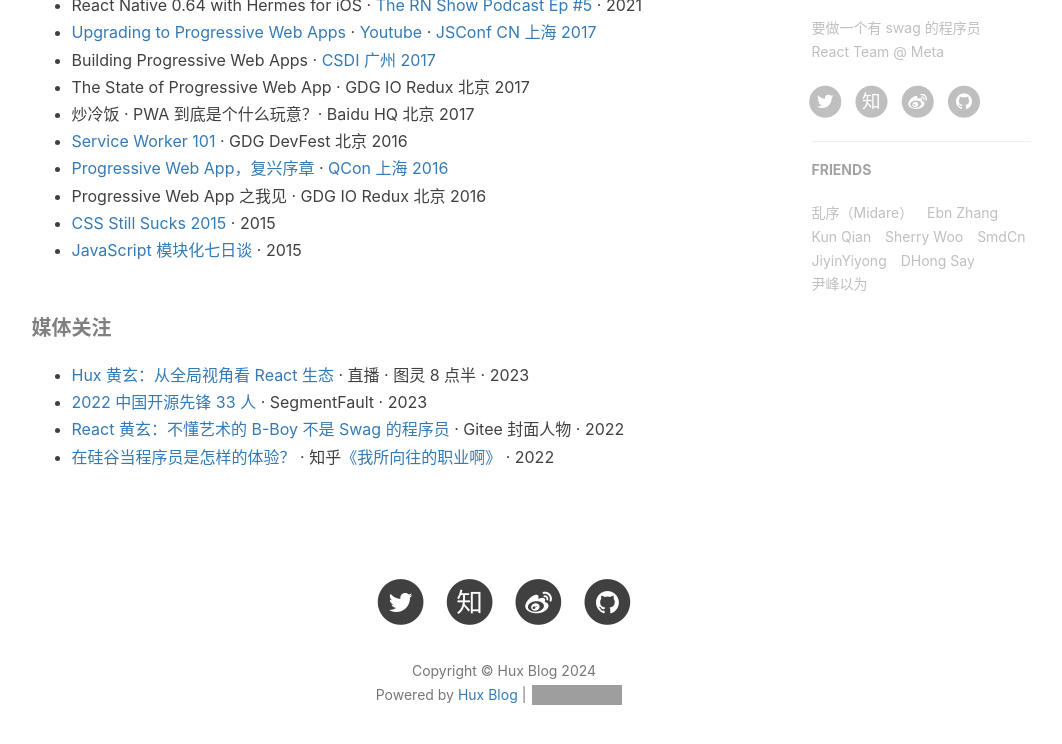
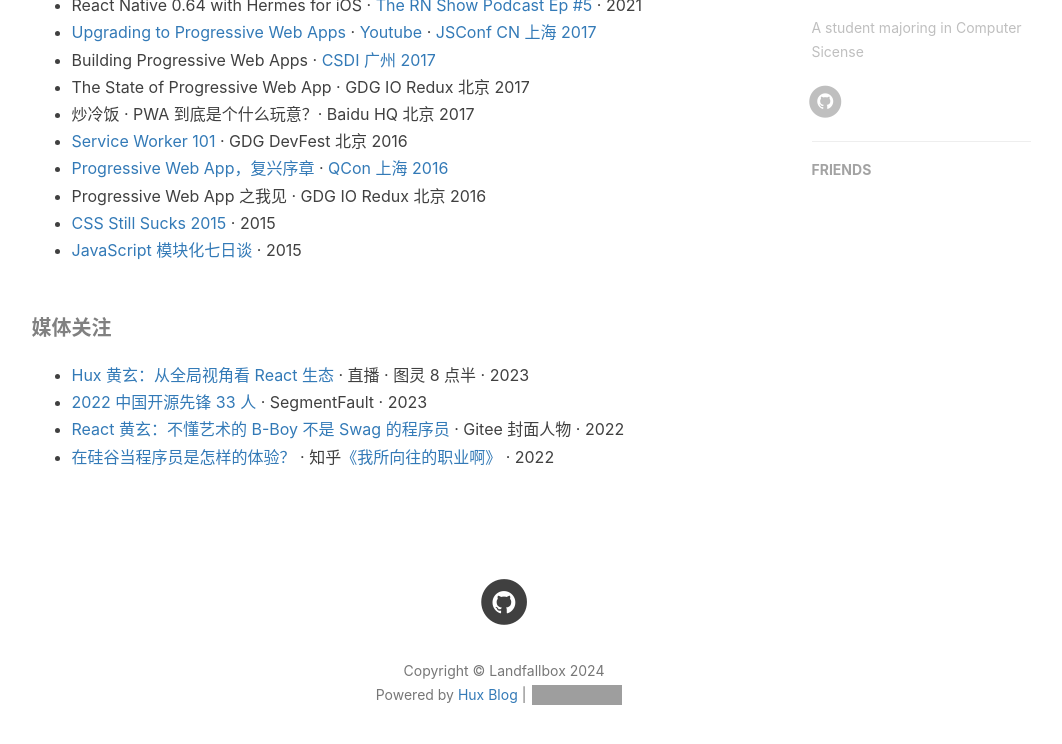
Before and after one commit to landfallbox/landfallbox, a Jekyll site: the page built from about.html, in a window 1280 px wide and 1400 px high, scrolled down 429 px, cut to the strip 601-1345 px from the top of the window. Shown: the whole strip, without its empty margins (136-1198 px from the left). Built offline with Jekyll 4.4.1, drawn with Linux system fonts in a browser that asks for light colours; nearby versions of some CDN libraries; comment, search, counter and statistics services are not loaded; grey boxes are pictures that could not be loaded.

Commit message:
Update _config.yml

```diff
--- a/_config.yml
+++ b/_config.yml
@@ -1,11 +1,11 @@
 # Site settings
-title: Hux Blog
-SEOTitle: 黄玄的博客 | Hux Blog
+title: Landfallbox
+SEOTitle: Personal Website of Landfallbox
 header-img: img/home-bg.jpg
-email: huxpro@gmail.com
-description: "这里是 @Hux黄玄 的个人博客，与你一起发现更大的世界 | 要做一个有 swag 的程序员"
-keyword: "黄玄, Hux黄玄, Hux, 鬼栈, huxpro, @huxpro, 黄玄的博客, Hux Blog, 博客, 个人网站, 互联网, Web, JavaScript, React, React Native, 前端, 设计"
-url: "https://huangxuan.me" # your host, for absolute URL
+email: landfallbox@gmail.com
+description: "Personal website including code etc."
+keyword: "Blog, Personal Website, Android, Jetpack Compose, Java, SpringBoot, Kotlin, Python, Machine Learning, Deep Learning"
+url: "https://landfallbox.github.io/" # your host, for absolute URL
 baseurl: "" # for example, '/blog' if your blog hosted on 'host/blog'
 
 # Publish posts or collection documents with a future date.
@@ -13,10 +13,10 @@
 
 # SNS settings
 RSS: false
-weibo_username: huxpro
-zhihu_username: huxpro
-github_username: huxpro
-twitter_username: huxpro
+# weibo_username:
+# zhihu_username:
+github_username: landfallbox
+# twitter_username: huxpro
 #facebook_username:  huxpro
 #linkedin_username:  firstname-lastname-idxxxx
 
@@ -59,7 +59,7 @@
       start_line: 1
 
 # Disqus settings
-disqus_username: hux
+# disqus_username:
 
 # Netease settings
 netease_comment: false
@@ -69,12 +69,12 @@
 # ba_track_id: [your track id]
 
 # Google Analytics
-ga_track_id: "UA-49627206-1" # Format: UA-xxxxxx-xx
-ga_domain: huangxuan.me
+# ga_track_id: "UA-49627206-1" # Format: UA-xxxxxx-xx
+# ga_domain: huangxuan.me
 
 # Sidebar settings
 sidebar: true # whether or not using Sidebar.
-sidebar-about-description: "要做一个有 swag 的程序员 <br> React Team @ Meta"
+sidebar-about-description: "A student majoring in Computer Sicense"
 sidebar-avatar: https://github.com/Huxpro.png # use absolute URL, seeing it's used in both `/` and `/about/`
 
 # Featured Tags
@@ -91,12 +91,4 @@
 # Friends
 friends:
   [
-    { title: "乱序（Midare）", href: "http://mida.re/" },
-    { title: "Ebn Zhang", href: "https://ebnbin.dev/" },
-    { title: "Kun Qian", href: "http://kunq.me" },
-    { title: "Sherry Woo", href: "https://sherrywoo.me/" },
-    { title: "SmdCn", href: "http://blog.smdcn.net" },
-    { title: "JiyinYiyong", href: "http://tiye.me/" },
-    { title: "DHong Say", href: "http://dhong.co" },
-    { title: "尹峰以为", href: "http://ingf.github.io/" },
   ]
```
